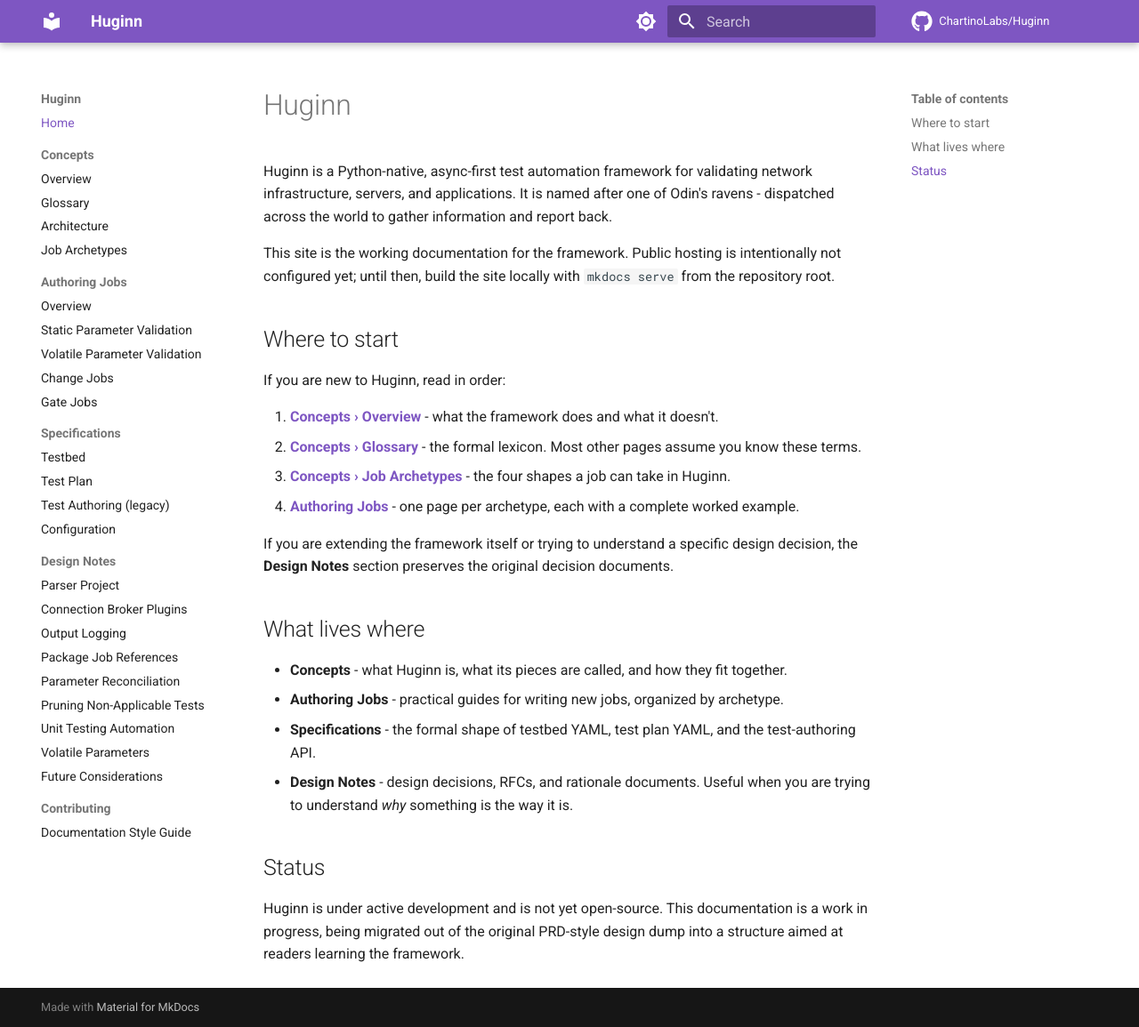
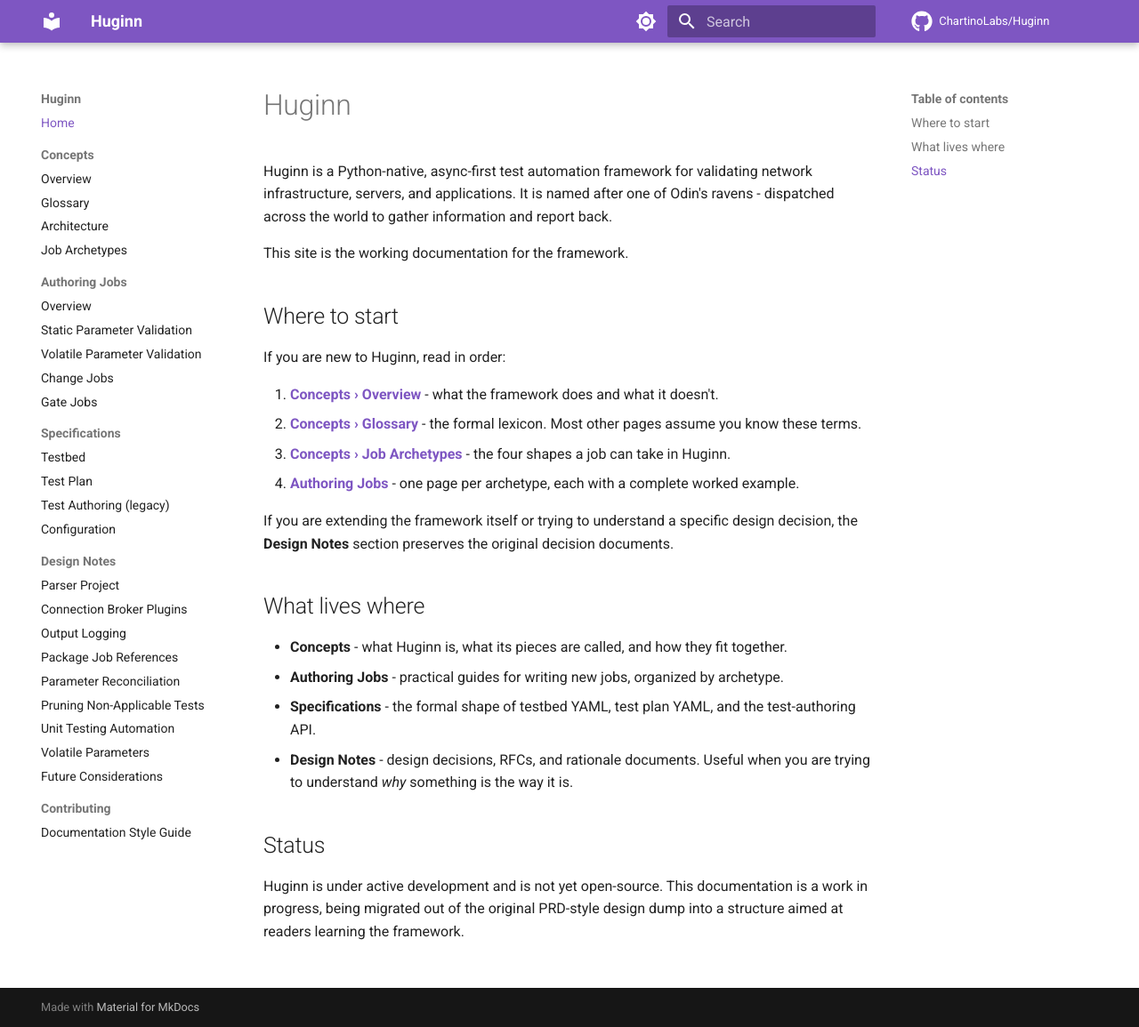
Before and after one commit to ChartinoLabs/Huginn, an MkDocs documentation site: the page built from docs/index.md, in a window 1280 px wide and 1155 px high. Shown: the whole window at 89% size. Built offline with MkDocs 1.6.1 and Material for MkDocs 9.7.7, drawn with Linux system fonts in a browser that asks for light colours; comment, search, counter and statistics services are not loaded.

Commit message:
ci: add GitHub Pages deployment workflow for documentation (#130)
Adds a docs_deploy.yml workflow that runs mkdocs gh-deploy on push to
main or version tags, matching the pattern used in Muninn. Also adds
site_url to mkdocs.yml and removes the "not hosted yet" note from the
landing page.

Co-authored-by: Claude Opus 4.6 (1M context) <noreply@anthropic.com>

```diff
--- a/docs/index.md
+++ b/docs/index.md
@@ -2,7 +2,7 @@
 
 Huginn is a Python-native, async-first test automation framework for validating network infrastructure, servers, and applications. It is named after one of Odin's ravens - dispatched across the world to gather information and report back.
 
-This site is the working documentation for the framework. Public hosting is intentionally not configured yet; until then, build the site locally with `mkdocs serve` from the repository root.
+This site is the working documentation for the framework.
 
 ## Where to start
 
--- a/mkdocs.yml
+++ b/mkdocs.yml
@@ -1,11 +1,9 @@
 site_name: Huginn
 site_description: A Python-native, async-first test automation framework for network infrastructure.
+site_url: https://chartinolabs.github.io/Huginn/
 repo_url: https://github.com/ChartinoLabs/Huginn
 repo_name: ChartinoLabs/Huginn
 edit_uri: edit/main/docs/
-
-# Public hosting (GitHub Pages, etc.) is intentionally not configured yet.
-# Build locally with `mkdocs serve` from the repo root.
 
 theme:
   name: material
```
Also changed, not shown: 1 other file.
